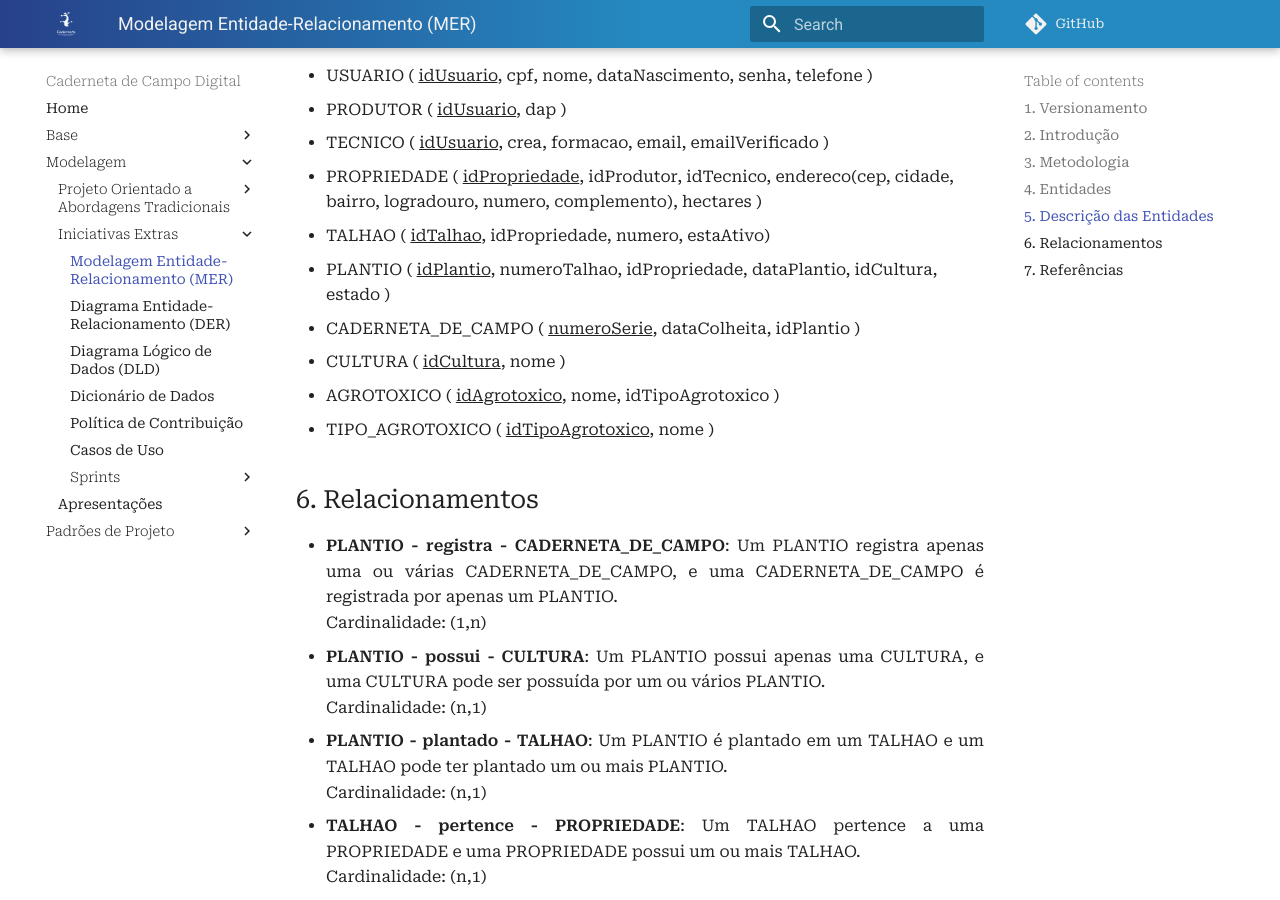
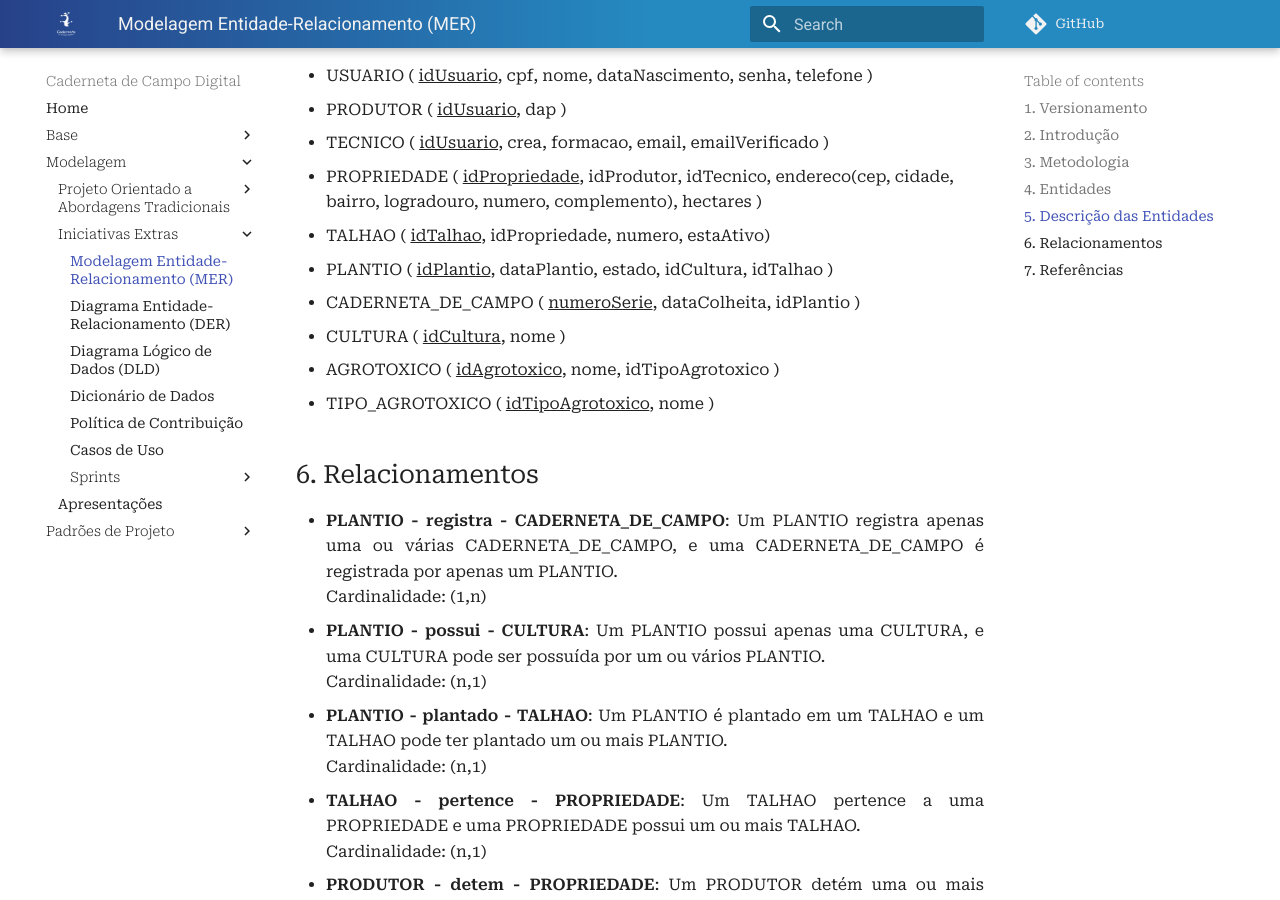
Before and after one commit to UnBArqDsw2021-2/2021.2_G4_CadernetaDeCampoDigital_docs, an MkDocs documentation site: the page built from docs/modelagem/extras/mer.md, in a window 1280 px wide and 900 px high, scrolled down 1447 px. Built offline with MkDocs 1.6.1 and Material for MkDocs 9.7.7, drawn with Linux system fonts in a browser that asks for light colours; comment, search, counter and statistics services are not loaded; some of the changed text lies outside the part shown.

Commit message:
#91 corrigindo mer e der

```diff
--- a/docs/modelagem/extras/mer.md
+++ b/docs/modelagem/extras/mer.md
@@ -40,7 +40,7 @@
 - TECNICO ( <span style="text-decoration: underline;">idUsuario</span>, crea, formacao, email, emailVerificado )
 - PROPRIEDADE ( <span style="text-decoration: underline;">idPropriedade</span>, idProdutor, idTecnico, endereco(cep, cidade, bairro, logradouro, numero, complemento), hectares )
 - TALHAO ( <span style="text-decoration: underline;">idTalhao</span>, idPropriedade, numero, estaAtivo)
-- PLANTIO ( <span style="text-decoration: underline;">idPlantio</span>, numeroTalhao, idPropriedade, dataPlantio, idCultura, estado )
+- PLANTIO ( <span style="text-decoration: underline;">idPlantio</span>, dataPlantio, estado, idCultura, idTalhao )
 - CADERNETA_DE_CAMPO ( <span style="text-decoration: underline;">numeroSerie</span>, dataColheita, idPlantio )
 - CULTURA ( <span style="text-decoration: underline;">idCultura</span>, nome )
 - AGROTOXICO ( <span style="text-decoration: underline;">idAgrotoxico</span>, nome, idTipoAgrotoxico )
```
Also changed, not shown: other parts of docs/modelagem/extras/mer.md (+1 -1 lines), docs/modelagem/extras/der.md (+1 -1 lines), docs/assets/modelagem/extras/derV2.png.
